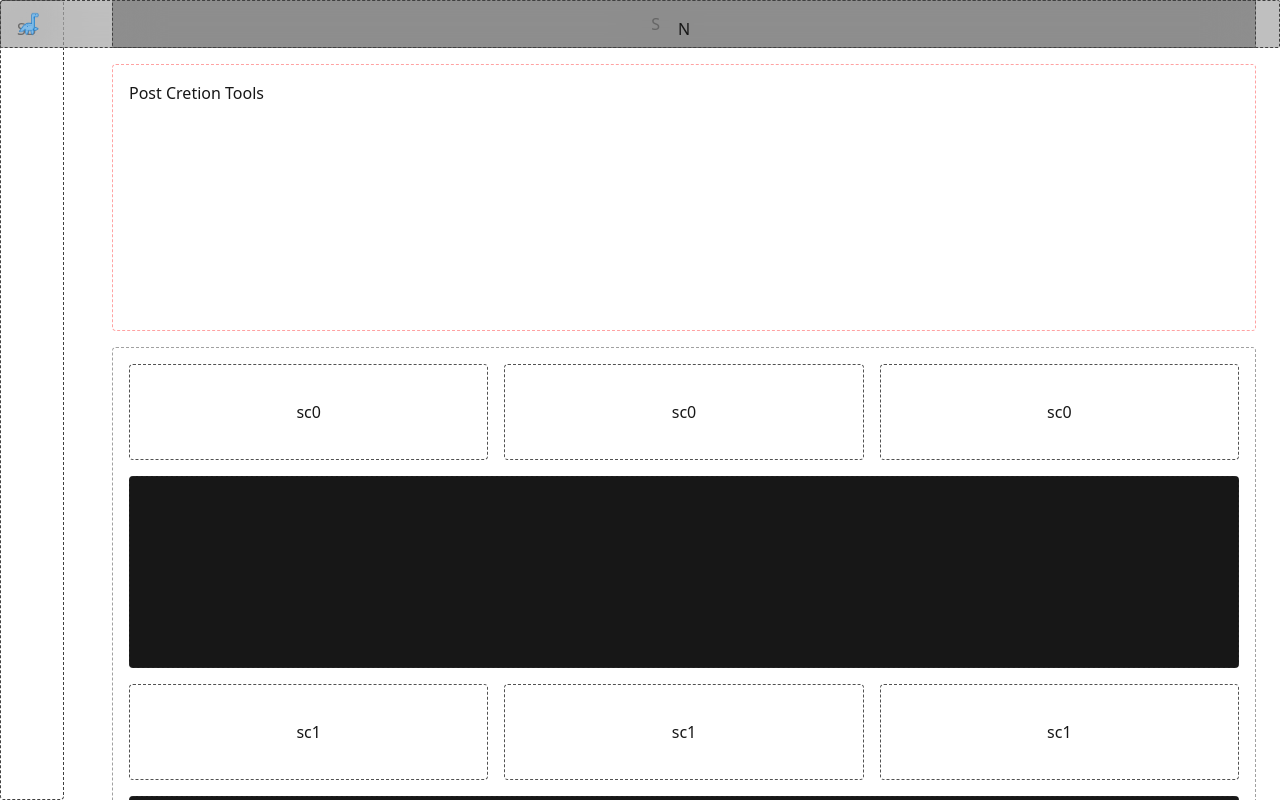
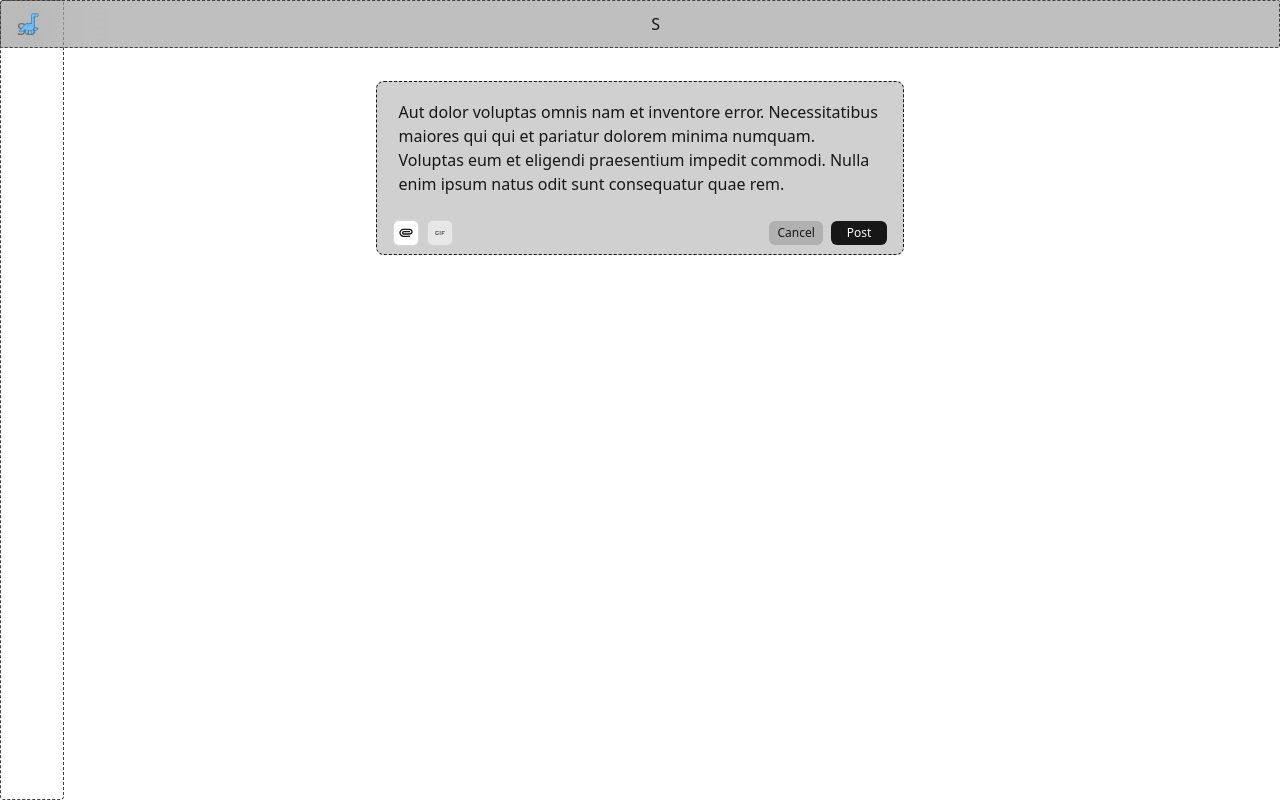
Before and after one commit to Kbgjtn/www-anora, a Next.js app: page /home in a window 1280 px wide. Built offline with nearby package versions, Linux system fonts and the light colour scheme.

Commit message:
feat(page): implement post creation

```diff
--- a/app/home/page.tsx
+++ b/app/home/page.tsx
@@ -1,33 +1,41 @@
+"use client";
+
+import { usePosterContext } from "@/components/post/context";
 import { cn } from "@/components/shared";
+import { useState } from "react";
 
-{
-  /* Main */
-}
+import UploadForm from "@/components/image/form";
+import PosterCard from "@/components/post/card";
+
+const DEFAULT_PAGE_SIZE = 10;
+
 export default function Home() {
+  const poster = usePosterContext();
+  const [page, _] = useState<number>(1);
+  const posters = poster.get(page, DEFAULT_PAGE_SIZE);
+
   return (
-    <div className="px-4 mx-2 sm:ml-24 space-y-4 h-svh w-full overflow-y-scroll">
-      <div
-        className={cn(
-          "sticky top-0 z-90 p-4 h-12",
-          "border border-neutral-700 border-dashed",
-          "bg-black/25 rounded-b-xs",
-          "backdrop-blur-xl",
-        )}
-      >
-        <p className="text-center">N</p>
-      </div>
-
-      <div className="p-4 rounded border h-1/3 border-red-300 border-dashed">
-        Post Cretion Tools
+    <>
+      <div className="px-4 mt-12 space-y-4 w-full md:max-w-prose md:mx-auto overflow-y-scroll">
+        <div className="rounded border border-dashed border-transparent p-4 mt-4">
+          <UploadForm />
         </div>
 
         <div
           className={cn(
             "p-4",
-          "border-l border-r border-t border-neutral-400 border-dashed rounded",
+            "border-l border-r border-t border-transparent border-dashed rounded",
           )}
         >
-        {new Array(100).fill(0, 0, 100).map((_, v) => {
+          {posters &&
+            posters.length > 0 &&
+            posters.map((poster, i) => (
+              <div key={i}>
+                <PosterCard poster={poster} />
+              </div>
+            ))}
+
+          {/* {new Array(10).fill(0, 0, 10).map((_, v) => {
           return (
             <div key={v}>
               <div className="grid grid-cols-3 gap-4 mb-4">
@@ -45,8 +53,9 @@ export default function Home() {
               <div className="flex items-center justify-center h-48 rounded bg-neutral-900 mb-4 border border-dashed border-neutral-800"></div>
             </div>
           );
-        })}
+        })} */}
         </div>
       </div>
+    </>
   );
 }
```
Lines whose indentation alone changed are shown as unchanged.
